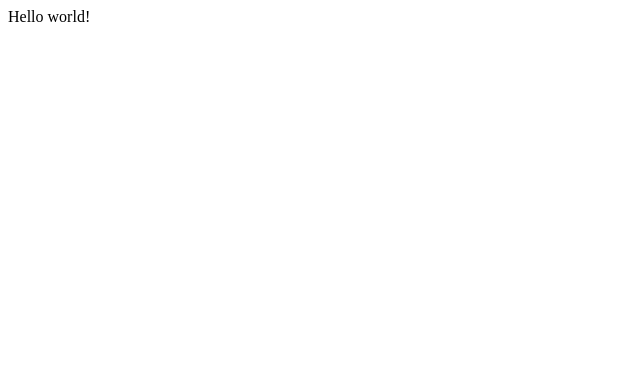
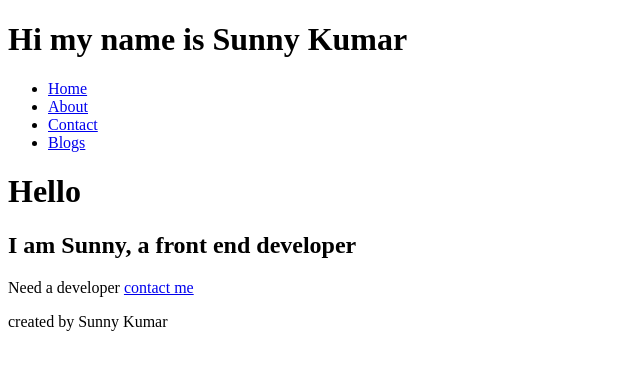
Before and after one commit to Sunnyio/Gatsby-Bootcamp, a Gatsby site: page / in a window 1280 px wide. Shown: the whole page, without its empty margins (0-640 px from the left). Built offline with nearby package versions, Linux system fonts and the light colour scheme; Gatsby itself is replaced by a stand-in of ours.

Commit message:
Basic site setup done

```diff
--- /dev/null
+++ b/src/components/footer.js
@@ -0,0 +1,11 @@
+import React from "react";
+
+const Footer = () => {
+    return(
+        <footer>
+            <p>created by Sunny Kumar</p>
+        </footer>
+    )
+}
+
+export default Footer
--- /dev/null
+++ b/src/components/header.js
@@ -0,0 +1,20 @@
+import React from "react"
+import { Link } from "gatsby"
+
+const Header = () => {
+    return (
+        <header>
+            <h1>Hi my name is Sunny Kumar</h1>
+            <nav>
+                <ul>
+                    <li><Link to="/">Home</Link></li>
+                    <li><Link to="/about">About</Link></li>
+                    <li><Link to="/contact">Contact</Link></li>
+                    <li><Link to="/blog">Blogs</Link></li>
+                </ul>
+            </nav>
+        </header>
+    )
+}
+
+export default Header
--- a/src/pages/index.js
+++ b/src/pages/index.js
@@ -1,5 +1,18 @@
-import React from "react"
+import React from 'react'
+import { Link } from 'gatsby'
+import Footer from '../components/footer'
+import Header from '../components/header'
 
-export default function Home() {
-  return <div>Hello world!</div>
+const IndexPage = () => {
+  return (
+    <div>
+      <Header />
+      <h1>Hello</h1>
+      <h2>I am Sunny, a front end developer</h2>
+      <p>Need a developer <Link to="/contact">contact me</Link></p>
+      <Footer />
+    </div>
+  )
 }
+
+export default IndexPage
```
Also changed, not shown: src/pages/about.js (added, +18 -0 lines), src/pages/blog.js (added, +16 -0 lines), src/pages/contact.js (added, +19 -0 lines), src/components/layout.js (added).
